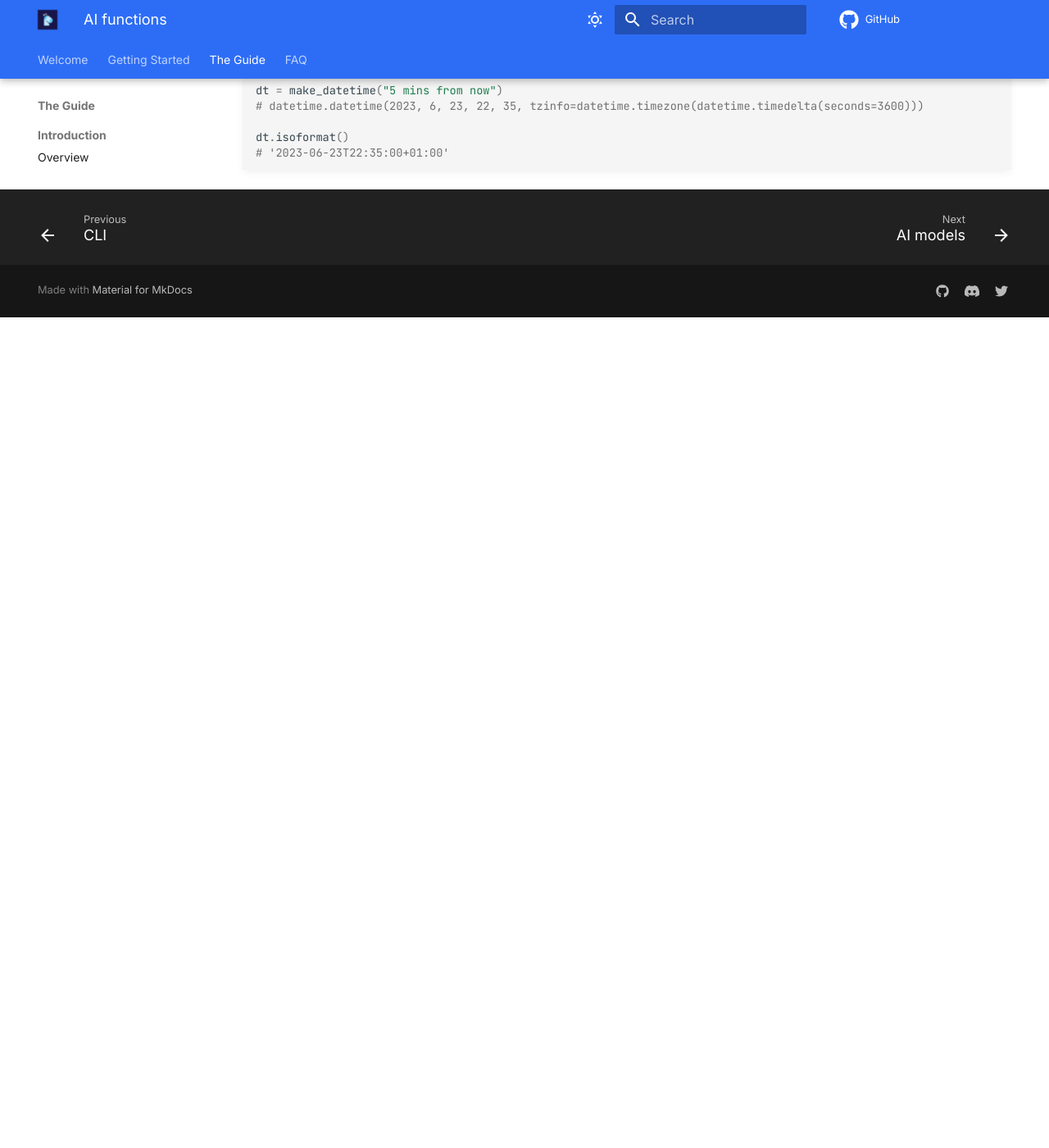
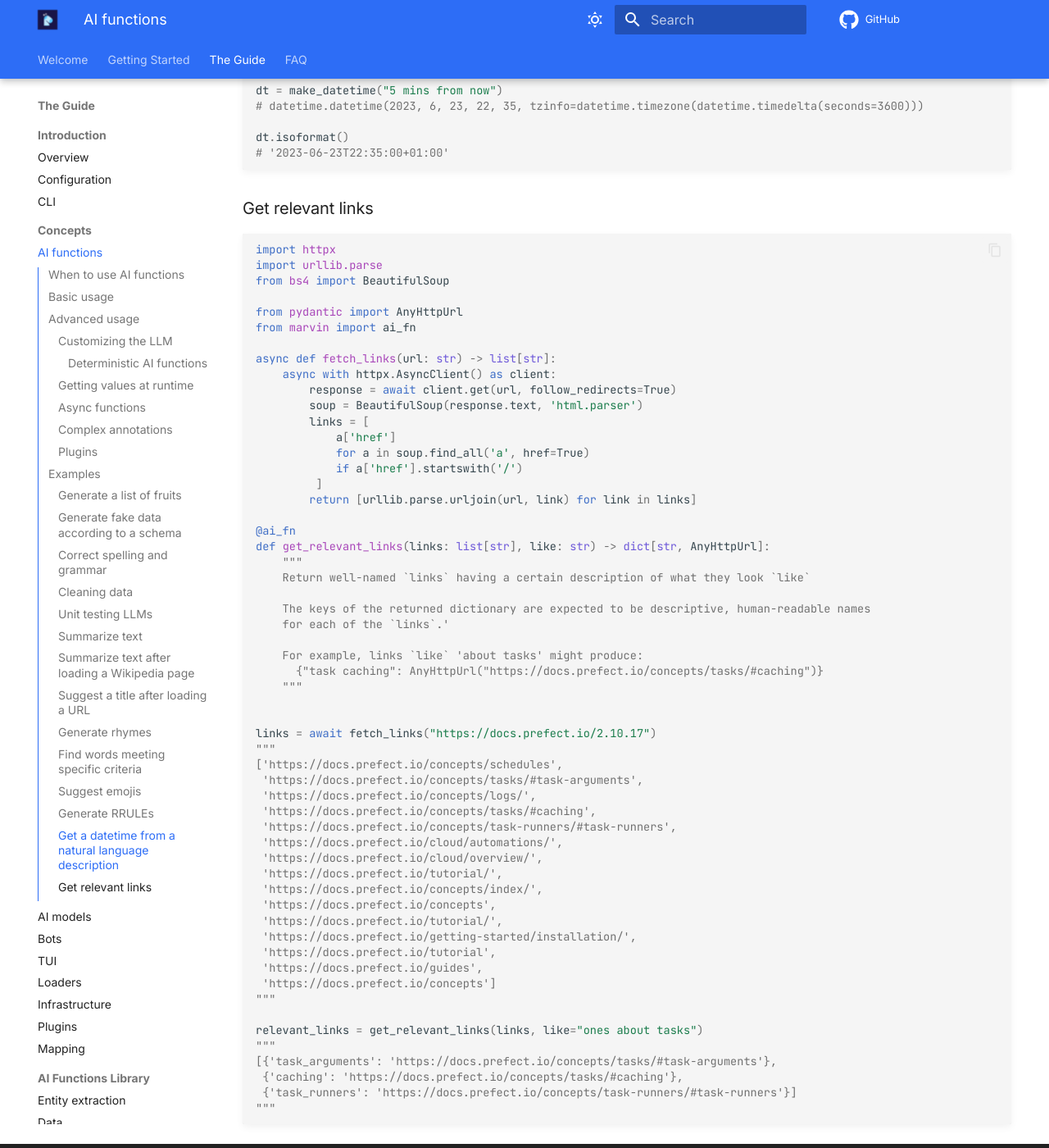
Before and after one commit to PrefectHQ/marvin, an MkDocs documentation site: the page built from docs/guide/concepts/ai_functions.md, in a window 1280 px wide and 1400 px high, scrolled down 11113 px. Shown: the whole window at 82% size. Built offline with MkDocs 1.6.1 and Material for MkDocs 9.7.7, drawn with Linux system fonts in a browser that asks for light colours; comment, search, counter and statistics services are not loaded; before the commit the page ends 11500 px from its top, so only the background shows below that.

Commit message:
add relevant links example

````diff
--- a/docs/guide/concepts/ai_functions.md
+++ b/docs/guide/concepts/ai_functions.md
@@ -460,3 +460,64 @@ dt = make_datetime("5 mins from now")
 dt.isoformat()
 # '2023-06-23T22:35:00+01:00'
 ```
+
+### Get relevant links
+
+```python
+import httpx
+import urllib.parse
+from bs4 import BeautifulSoup
+
+from pydantic import AnyHttpUrl
+from marvin import ai_fn
+
+async def fetch_links(url: str) -> list[str]:
+    async with httpx.AsyncClient() as client:
+        response = await client.get(url, follow_redirects=True)
+        soup = BeautifulSoup(response.text, 'html.parser')
+        links = [
+            a['href']
+            for a in soup.find_all('a', href=True)
+            if a['href'].startswith('/')
+         ]
+        return [urllib.parse.urljoin(url, link) for link in links]
+
+@ai_fn
+def get_relevant_links(links: list[str], like: str) -> dict[str, AnyHttpUrl]:
+    """
+    Return well-named `links` having a certain description of what they look `like`
+
+    The keys of the returned dictionary are expected to be descriptive, human-readable names
+    for each of the `links`.'
+
+    For example, links `like` 'about tasks' might produce:
+      {"task caching": AnyHttpUrl("https://docs.prefect.io/concepts/tasks/#caching")}
+    """
+
+
+links = await fetch_links("https://docs.prefect.io/2.10.17")
+"""
+['https://docs.prefect.io/concepts/schedules',
+ 'https://docs.prefect.io/concepts/tasks/#task-arguments',
+ 'https://docs.prefect.io/concepts/logs/',
+ 'https://docs.prefect.io/concepts/tasks/#caching',
+ 'https://docs.prefect.io/concepts/task-runners/#task-runners',
+ 'https://docs.prefect.io/cloud/automations/',
+ 'https://docs.prefect.io/cloud/overview/',
+ 'https://docs.prefect.io/tutorial/',
+ 'https://docs.prefect.io/concepts/index/',
+ 'https://docs.prefect.io/concepts',
+ 'https://docs.prefect.io/tutorial/',
+ 'https://docs.prefect.io/getting-started/installation/',
+ 'https://docs.prefect.io/tutorial',
+ 'https://docs.prefect.io/guides',
+ 'https://docs.prefect.io/concepts']
+"""
+
+relevant_links = get_relevant_links(links, like="ones about tasks")
+"""
+[{'task_arguments': 'https://docs.prefect.io/concepts/tasks/#task-arguments'},
+ {'caching': 'https://docs.prefect.io/concepts/tasks/#caching'},
+ {'task_runners': 'https://docs.prefect.io/concepts/task-runners/#task-runners'}]
+"""
+```
````
